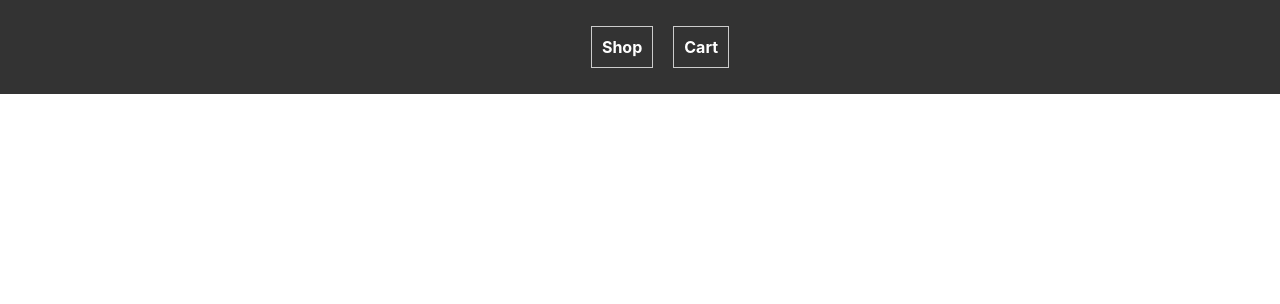
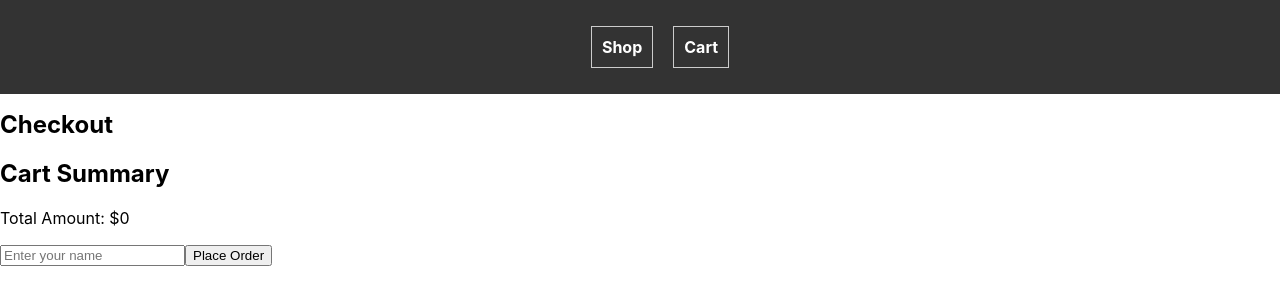
Before and after one commit to ELophem/ECAMAZON, a React (Create React App) app in the folder ecamazon/: page /checkout in a window 1280 px wide. Before the commit this address had no page. Shown: the top 304 px of the page. Built offline with nearby package versions, Linux system fonts and the light colour scheme.

Commit message:
Added store orders API

```diff
--- a/ecamazon/src/App.js
+++ b/ecamazon/src/App.js
@@ -3,7 +3,7 @@ import { BrowserRouter as Router, Routes, Route, Link } from 'react-router-dom';
 import Shop from './Shop';
 import Cart from './Cart';
 import { ShopContextProvider } from './shop-context'; // Import the ShopContextProvider
-
+import Checkout from './Checkout';
 import './styles.css';
 
 const App = () => {
@@ -23,6 +23,8 @@ const App = () => {
         <Routes>
           <Route path="/" element={<Shop />} />
           <Route path="/cart" element={<Cart />} />
+          <Route path="/checkout" element={<Checkout />} />
+
         </Routes>
       </Router>
     </ShopContextProvider>
--- a/ecamazon/src/Cart.js
+++ b/ecamazon/src/Cart.js
@@ -51,7 +51,7 @@ const Cart = () => {
         <button>
           <Link to="/">Continue Shopping</Link>
         </button>
-        <button>Checkout</button>
+        <button><Link to="/checkout">Checkout</Link></button>
       </div>
     </div>
   );
--- /dev/null
+++ b/ecamazon/src/Checkout.js
@@ -0,0 +1,87 @@
+import React, { useState, useEffect } from 'react';
+import { useShopContext } from './shop-context';
+import './LoadingSpinner.css'; // Import your CSS file for styling
+
+const Checkout = () => {
+  const { cartItems, getTotalCartAmount } = useShopContext();
+  const [isLoading, setIsLoading] = useState(false);
+  const [clientName, setClientName] = useState('');
+
+  useEffect(() => {
+    // Simulating payment processing with API call
+    setIsLoading(true);
+    // Perform API call for payment verification here
+    setTimeout(() => {
+      // Simulating API response delay
+      setIsLoading(false);
+    }, 3000); // Simulating a 3-second delay
+  }, []);
+
+  const handleOrderPlacement = () => {
+    // You can perform the payment API call here and then proceed to store the order
+    // Replace this setTimeout with your actual API call for payment
+    setTimeout(() => {
+      // Simulating a successful payment
+      const orderData = {
+        orderId: generateOrderId(), // Replace with your method to generate an order ID
+        articles: cartItems,
+        amount: getTotalCartAmount(),
+        clientName: clientName
+      };
+
+      // Replace this with your actual API call to store the order
+      fetch('http://localhost:4000/storeOrder', {
+        method: 'POST',
+        headers: {
+          'Content-Type': 'application/json'
+        },
+        body: JSON.stringify(orderData)
+      })
+        .then(response => {
+          // Handle response if needed
+          console.log('Order placed successfully!');
+        })
+        .catch(error => {
+          console.error('Error placing order:', error);
+        });
+    }, 1000); // Simulating a 1-second delay before placing the order
+  };
+
+  const generateOrderId = () => {
+    // Replace this with your method to generate a unique order ID
+    return `ORDER-${Math.floor(Math.random() * 10000)}`;
+  };
+
+  return (
+    <div>
+      <h1>Checkout</h1>
+      {isLoading ? (
+        <div className="loading-spinner">
+          <div className="spinner"></div>
+          <p>Processing your payment...</p>
+        </div>
+      ) : (
+        <div>
+          <h2>Cart Summary</h2>
+          <ul>
+            {cartItems.map((product) => (
+              <li key={product.id}>
+                <p>{product.name} - ${product.price}</p>
+              </li>
+            ))}
+          </ul>
+          <p>Total Amount: ${getTotalCartAmount()}</p>
+          <input
+            type="text"
+            placeholder="Enter your name"
+            value={clientName}
+            onChange={(e) => setClientName(e.target.value)}
+          />
+          <button onClick={handleOrderPlacement}>Place Order</button>
+        </div>
+      )}
+    </div>
+  );
+};
+
+export default Checkout;
--- /dev/null
+++ b/ecamazon/src/LoadingSpinner.css
@@ -0,0 +1,26 @@
+/* LoadingSpinner.css */
+
+.loading-spinner {
+    display: flex;
+    align-items: center;
+    justify-content: center;
+    flex-direction: column;
+  }
+
+  .spinner {
+    border: 4px solid rgba(0, 0, 0, 0.1);
+    border-top: 4px solid #3498db;
+    border-radius: 50%;
+    width: 50px;
+    height: 50px;
+    animation: spin 1s linear infinite;
+  }
+
+  @keyframes spin {
+    0% {
+      transform: rotate(0deg);
+    }
+    100% {
+      transform: rotate(360deg);
+    }
+  }
```
